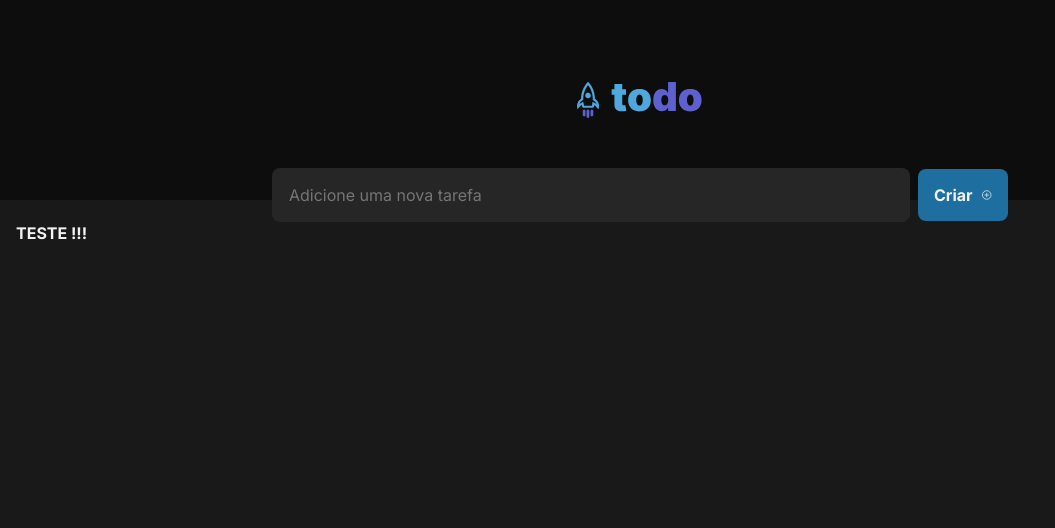
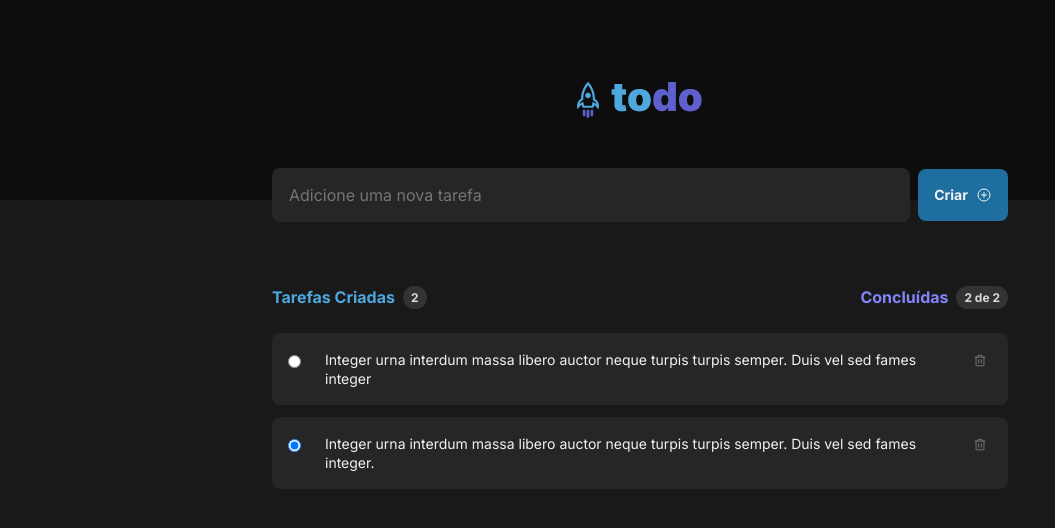
Before and after one commit to judsoncabral/desafio-01-react-praticando-conceitos, a React (Vite) app: page / in a window 1280 px wide. Shown: the top 528 px of the page, without its empty margins (0-1055 px from the left). Built offline with nearby package versions, Linux system fonts and the light colour scheme.

Commit message:
feature: Listagem de task com 2 exemplos mockados

```diff
--- a/src/App.tsx
+++ b/src/App.tsx
@@ -1,8 +1,9 @@
 import { useState } from "react";
 import { Header } from "./components/Header";
-import { Task } from "./components/Task";
+import { CreateTask } from "./components/CreateTask";
 import styles from "./App.module.css";
 import "./global.css";
+import { TodoList } from "./components/TodoList";
 
 export function App() {
   const [count, setCount] = useState(0);
@@ -11,10 +12,8 @@ export function App() {
     <div>
       <Header />
       <div className={styles.wrapper}>
-        <Task />
-        <main>
-          <strong> TESTE !!!</strong>
-        </main>
+        <CreateTask />
+        <TodoList />
       </div>
     </div>
   );
--- a/src/components/Task.module.css
+++ b/src/components/Task.module.css
@@ -1,45 +1,49 @@
+.task::before {
+}
 .task {
   display: flex;
   align-items: center;
-  justify-content: center;
+  justify-content: space-between;
+
+  margin-top: 0.75rem;
 }
 
-.task > input {
-  height: 3.375rem;
-  width: 39.875rem;
+.task {
+  background-color: var(--gray-500);
+  height: 4.5rem;
+  width: 46rem;
   border-radius: 8px;
-  background: var(--gray-500);
-  padding: 1rem 0 1rem 1rem;
-  border: 1px transparent solid;
-  color: var(--gray-100);
 }
 
-.task > input:hover {
-  border: 2px solid var(--purple-dark);
+.taskSelect {
+  margin: 1rem 0.75rem 2rem 1rem;
+}
+
+.createTask button:hover {
+  background: var(--blue);
 }
 
 .task button {
-  height: 3.25rem;
-  width: 5.625rem;
+  height: 1.5rem;
+  width: 1.5rem;
+  font-size: 0.875rem;
   border-radius: 8px;
-  margin-left: 0.5rem;
-  background: var(--blue-dark);
-  color: var(--gray-100);
-  padding: 1rem;
+  background: transparent;
+  color: var(--gray-300);
   font-weight: bold;
   display: flex;
   justify-content: center;
   align-items: center;
 
   gap: 0.5rem;
+  margin: 1rem 1rem 2rem 0;
+}
+.task button:hover {
+  color: var(--danger);
 }
 
-.task button:hover {
-  background: var(--blue);
+.taskContent {
+  color: var(--gray-100);
+  font-size: 14px;
+  margin: 1rem 0.75rem;
 }
-.task button::after {
-  margin-rigth: 1rem;
-}
-.task button svg::after {
-  content: "\2022";
-}
--- a/src/components/Task.tsx
+++ b/src/components/Task.tsx
@@ -1,12 +1,26 @@
 import styles from "./Task.module.css";
-import { PlusCircle } from "phosphor-react";
+import { Trash } from "phosphor-react";
 
-export function Task() {
+export interface TaskType {
+  id: string;
+  content: string;
+  isCompleted: boolean;
+}
+
+interface TaskProps {
+  task: TaskType;
+}
+export function Task({ task }: TaskProps) {
   return (
     <div className={styles.task}>
-      <input placeholder="Adicione uma nova tarefa"></input>
+      <input
+        className={styles.taskSelect}
+        type="radio"
+        checked={task.isCompleted}
+      ></input>
+      <div className={styles.taskContent}>{task.content}</div>
       <button>
-        Criar <PlusCircle size={16} />
+        <Trash size={14} />
       </button>
     </div>
   );
--- /dev/null
+++ b/src/components/TodoList.module.css
@@ -0,0 +1,39 @@
+.header {
+  margin-bottom: 0.75rem;
+  margin-top: 4rem;
+  display: flex;
+  justify-content: space-between;
+}
+.todoList {
+  display: grid;
+  justify-content: center;
+  align-content: center;
+}
+
+.taskCreate strong {
+  color: var(--blue);
+}
+
+.taskComplete strong {
+  color: var(--purple);
+}
+
+.taskComplete {
+  display: inline-flex;
+}
+
+.taskCreate {
+  display: inline-flex;
+}
+.result {
+  display: flex;
+  border-radius: 12px;
+  background-color: var(--gray-400);
+  color: var(--gray-200);
+  font-size: 0.75rem;
+  font-weight: bold;
+  width: auto;
+  padding: 2px 8px;
+  margin-left: 8px;
+  line-height: 160%;
+}
--- /dev/null
+++ b/src/components/TodoList.tsx
@@ -0,0 +1,39 @@
+import styles from "./TodoList.module.css";
+import { v4 as uuidv4 } from "uuid";
+import { Task } from "./Task";
+import { TaskType } from "./Task";
+
+export function TodoList() {
+  const tasks: TaskType[] = [
+    {
+      id: uuidv4(),
+      content:
+        "Integer urna interdum massa libero auctor neque turpis turpis semper. Duis vel sed fames integer",
+      isCompleted: false,
+    },
+    {
+      id: uuidv4(),
+      content:
+        "Integer urna interdum massa libero auctor neque turpis turpis semper. Duis vel sed fames integer.",
+      isCompleted: true,
+    },
+  ];
+
+  return (
+    <div className={styles.todoList}>
+      <header className={styles.header}>
+        <div className={styles.taskCreate}>
+          <strong>Tarefas Criadas</strong>{" "}
+          <div className={styles.result}> {tasks.length}</div>
+        </div>
+        <div className={styles.taskComplete}>
+          <strong>Concluídas</strong>
+          <div className={styles.result}>2 de {tasks.length}</div>
+        </div>
+      </header>
+      {tasks.map((task: TaskType) => {
+        return <Task key={task.id} task={task} />;
+      })}
+    </div>
+  );
+}
```
